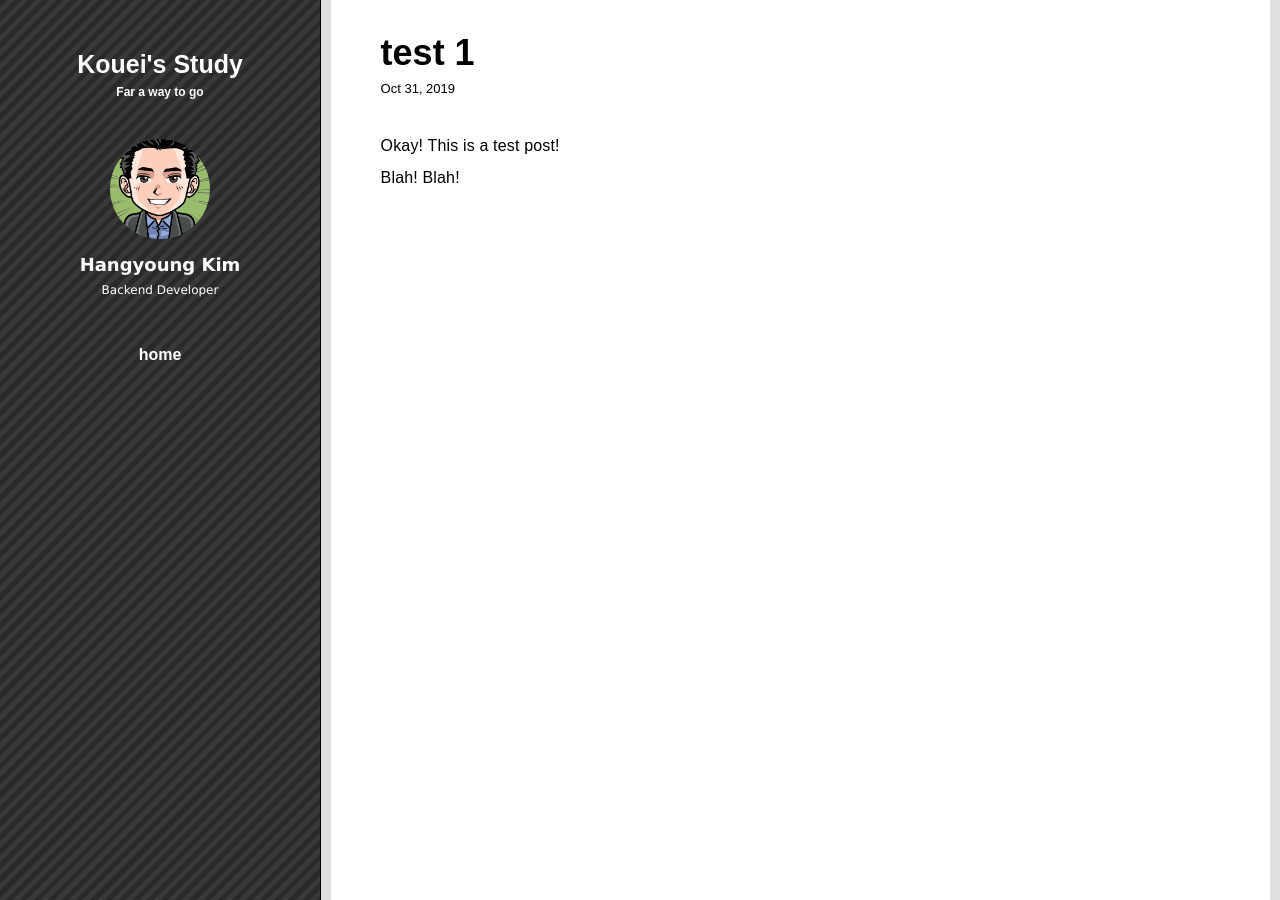
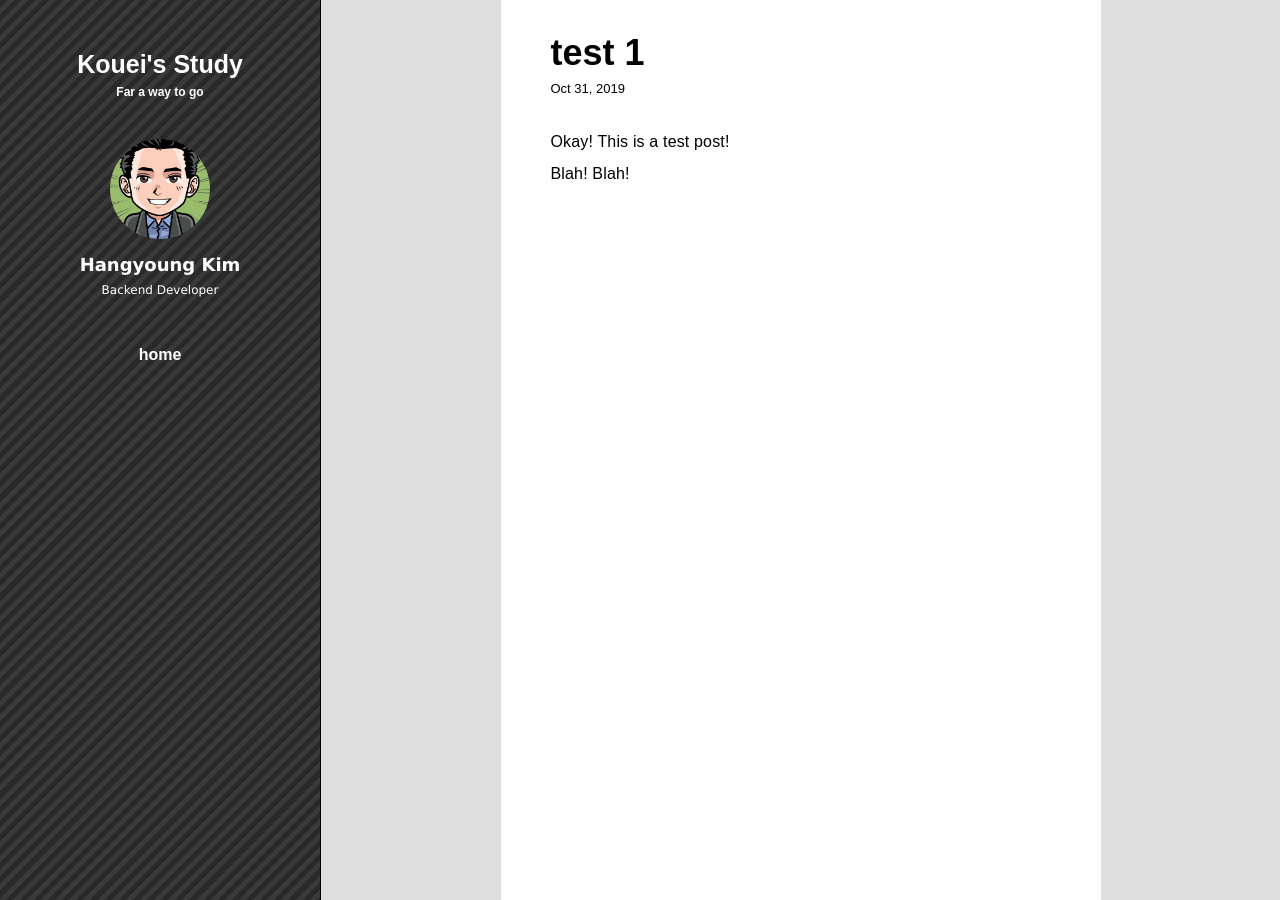
Before and after one commit to kouei-dev/kouei-dev.github.io, a Jekyll site: the page built from _posts/2019-10-31-test.md, in a window 1280 px wide. Built offline with Jekyll 4.4.1, drawn with Linux system fonts in a browser that asks for light colours.

```diff
--- a/_sass/components/_layout.scss
+++ b/_sass/components/_layout.scss
@@ -261,7 +261,7 @@
 
   .post .post-body {
     display: block;
-    width: 98%;
+    max-width: 800px;
     height: 100%;
     background-color: #FFFFFF;
     margin: auto;
@@ -269,10 +269,9 @@
   }
 
   .post .post-header {
-    width: 100%;
-    height: 100px;
     text-align: left;
     padding-left: $post-padding-left;
+    padding-right: $post-padding-left;
   }
 
   .post .post-header .post-title-body {
@@ -549,8 +548,6 @@
   }
 
   .post .post-header {
-    width: 100%;
-    height: 80px;
     text-align: left;
     font-size: 22px;
     padding-left: $post-padding-left-mobile;
```
